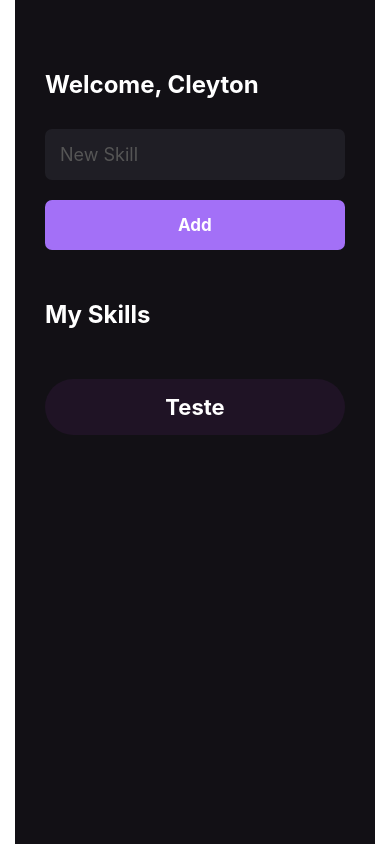
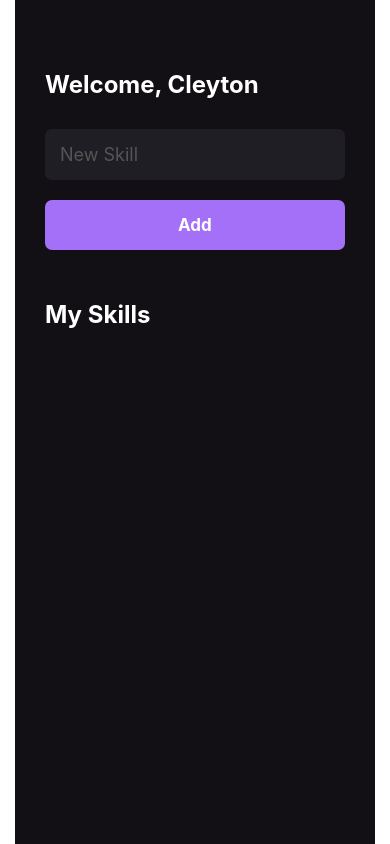
Before and after one commit to Cleyton-1995/MySkills, a React Native app: screen / in a window 390 px wide. Built offline with nearby package versions, Linux system fonts and the light colour scheme.

Commit message:
feat: Using the Map method to show the list of skills

```diff
--- a/src/pages/Home/index.js
+++ b/src/pages/Home/index.js
@@ -7,7 +7,7 @@ export function Home() {
   const [mySkills, setMySkills] = useState([]);
 
   function handleAddNewSkills() {
-    setMySkills(oldState => [...oldState, ...newSkills]);
+    setMySkills((oldState) => [...oldState, newSkills]);
   }
 
   return (
@@ -21,15 +21,21 @@ export function Home() {
         onChangeText={setNewSkills}
       />
 
-      <TouchableOpacity onPress={handleAddNewSkills} activeOpacity={0.8} style={styles.button}>
+      <TouchableOpacity
+        onPress={handleAddNewSkills}
+        activeOpacity={0.8}
+        style={styles.button}
+      >
         <Text style={styles.buttonText}>Add</Text>
       </TouchableOpacity>
 
       <Text style={[styles.title, { marginVertical: 50 }]}>My Skills</Text>
 
-      <TouchableOpacity style={styles.buttonSkills} activeOpacity={0.8}>
-        <Text style={styles.textSkills}>Teste</Text>
-      </TouchableOpacity>
+      {mySkills.map((skills) => (
+        <TouchableOpacity key={skills} style={styles.buttonSkills} activeOpacity={0.8}>
+          <Text style={styles.textSkills}>{skills}</Text>
+        </TouchableOpacity>
+      ))}
     </View>
   );
 }
@@ -80,11 +86,12 @@ export const styles = StyleSheet.create({
     padding: 15,
     borderRadius: 50,
     alignItems: "center",
+    marginVertical: 10,
   },
 
   textSkills: {
     color: "#FFFFFF",
     fontSize: 22,
     fontWeight: "bold",
-  }
+  },
 });
```
